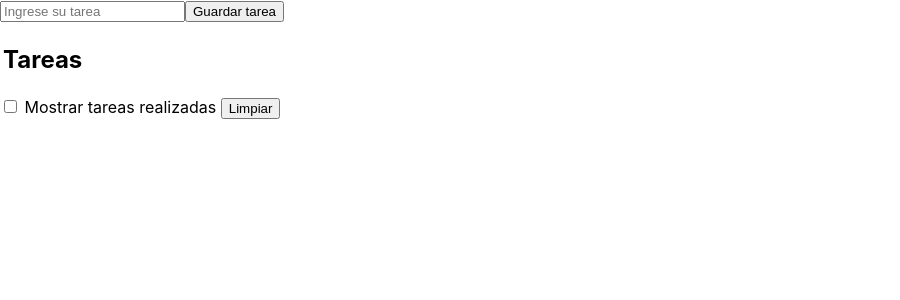
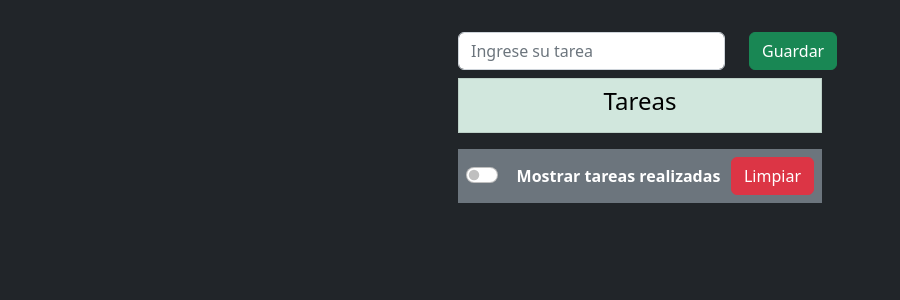
Before and after one commit to LeoSebastian23/React.js---Task-App-, a React (Create React App) app: page / in a window 1280 px wide. Shown: the top 300 px of the page, without its empty margins (0-900 px from the left). Built offline with nearby package versions, Linux system fonts and the light colour scheme.

Commit message:
Se agrega estilos a la app

```diff
--- a/package.json
+++ b/package.json
@@ -9,7 +9,7 @@
     "bootstrap": "^5.2.3",
     "react": "^18.2.0",
     "react-dom": "^18.2.0",
-    "react-scripts": "^2.1.3",
+    "react-scripts": "^5.0.1",
     "web-vitals": "^2.1.4"
   },
   "scripts": {
--- a/src/App.css
+++ /dev/null
@@ -1,38 +0,0 @@
-.App {
-  text-align: center;
-}
-
-.App-logo {
-  height: 40vmin;
-  pointer-events: none;
-}
-
-@media (prefers-reduced-motion: no-preference) {
-  .App-logo {
-    animation: App-logo-spin infinite 20s linear;
-  }
-}
-
-.App-header {
-  background-color: #282c34;
-  min-height: 100vh;
-  display: flex;
-  flex-direction: column;
-  align-items: center;
-  justify-content: center;
-  font-size: calc(10px + 2vmin);
-  color: white;
-}
-
-.App-link {
-  color: #61dafb;
-}
-
-@keyframes App-logo-spin {
-  from {
-    transform: rotate(0deg);
-  }
-  to {
-    transform: rotate(360deg);
-  }
-}
--- a/src/App.js
+++ b/src/App.js
@@ -1,9 +1,8 @@
-
 import { TaskCreator } from "./componentes/taskCreator";
 import React, { useState, useEffect } from "react";
 import { Visibility } from "./componentes/visibility";
 import Table from "./componentes/table";
-
+import { Container } from "./componentes/container";
 
 function App() {
   const [tasksList, setTasksList] = useState([]);
@@ -17,8 +16,6 @@ function App() {
     } // Y se agrega la nueva tarea
   }
 
-  //------------------------------------------------------------------------------------------//
-
   useEffect(() => {
     const data = localStorage.getItem("task"); // BUSCAMOS EN EL LOCAL STORE
     if (data) {
@@ -27,25 +24,17 @@ function App() {
     }
   }, []);
 
-  //------------------------------------------------------------------------------------------//
-
   useEffect(() => {
     localStorage.setItem("task", JSON.stringify(tasksList)); // ACTUALIZAMOS ESTADO Y CONVERTIMOS LA LISTA A JSON
   }, [tasksList]);
 
-  //------------------------------------------------------------------------------------------//
-
   const checkTask = (task) => {
     setTasksList(
-      tasksList.map((t) => (t.name === task.name ? { ...t, done: !t.done } : t)) // Si t es igual a task.name(parametro recibido) t sigue igual + cambio de done. Se devuelve nuevo arreglo.
+      tasksList.map((t) => (t.name === task.name ? { ...t, done: !t.done } : t)) // SI T ES IGUAL AL PARAMETRO RECIBIDO ---> DEVUELVE NUEVO ARREGLO, T + NUEVO VALOR DE DONE
     );
   };
 
-  //------------------------------------------------------------------------------------------//
-
   const [completedTask, setCompletedTask] = useState(false);
-
-  //------------------------------------------------------------------------------------------//
 
   const CleanerTask = () => {
     setTasksList(tasksList.filter((task) => !task.done)); // ACTUALIZA EL ESTADO LIMPIANDO LAS TAREAS REALIZADAS.
@@ -54,13 +43,14 @@ function App() {
 
   //------------------------------------------------------------------------------------------//
   return (
-    <div className="App">
+    <div className="bg-dark vh-100 text-white">
+      <Container>
         <TaskCreator createTask={createTask} />
         <Table tasks={tasksList} checkTask={checkTask} />
         <Visibility
           setCompletedTask={setCompletedTask}
           CleanerTask={CleanerTask}
-        isVisibili = {completedTask}
+          isVisibili={completedTask}
         />
 
         {completedTask === true && (
@@ -70,7 +60,9 @@ function App() {
             completedTask={completedTask}
           />
         )}
+      </Container>
       </div>
+
   );
 }
 export default App;
--- /dev/null
+++ b/src/componentes/container.js
@@ -0,0 +1,11 @@
+import React, { Children } from 'react'
+
+export const Container = ({children}) => {
+  return (
+    <div className="container p-4">
+        <div className='col-md-4 offset-md-4'>
+            {children}
+        </div>
+    </div>
+  )
+}
--- a/src/componentes/row.js
+++ b/src/componentes/row.js
@@ -3,7 +3,7 @@ import React from "react";
 const Row = ({ task, checkTask }) => {
   return (
     <tr>
-      <td>
+      <td className="d-flex justify-content-between">
         {task.name}
         <input
           type={"checkbox"}
--- a/src/componentes/table.js
+++ b/src/componentes/table.js
@@ -9,11 +9,11 @@ const Table = ({ tasks, checkTask, completedTask = false }) => {
   };
 
   return (
-    <table>
+    <table className="table table-dark table-striped table-bordered border-secondary table-hover ">
       <thead>
-        <tr>
+        <tr className="table-success">
           <td>
-            <h2>Tareas</h2>
+            <h4 className="d-flex justify-content-center ">Tareas</h4>
           </td>
         </tr>
       </thead>
--- a/src/componentes/taskCreator.js
+++ b/src/componentes/taskCreator.js
@@ -12,15 +12,20 @@ export const TaskCreator = ({ createTask }) => {
 
 
   return (
-    <form onSubmit={handleSubmit}>
+    <form onSubmit={handleSubmit} className="my-2 row">
+      <div className="col-9">
       <input
         type="text"
         placeholder="Ingrese su tarea"
         value={newTask}
         onChange={(e) => setnewTask(e.target.value)}
+        className='form-control'
       />
+      </div>
+      <div className="col-3">
+      <button className="btn btn-success">Guardar</button>
+      </div>
 
-      <button>Guardar tarea</button>
     </form>
   );
 };
--- a/src/componentes/visibility.js
+++ b/src/componentes/visibility.js
@@ -7,15 +7,19 @@ export const Visibility = ({setCompletedTask, CleanerTask,isVisibili}) => {
     }
 
   return (
-    <div>
+    <div className='d-flex justify-content-between align-items-center bg-secondary text-white text-center p-2 border-secondary'>
+        <div className='form-check form-switch'>
+
         <input
+        className='form-check-input'
           checked={isVisibili}
           type="checkbox"
           onChange={(e) => setCompletedTask(e.target.checked)}
         />{" "}
-        <label>Mostrar tareas realizadas </label>
+        </div>
+        <label class="fw-bolder">Mostrar tareas realizadas</label>
 
-        <button onClick={cleaner}>Limpiar</button>
+        <button onClick={cleaner} className="btn btn-danger btn">Limpiar</button>
     </div>
   )
 }
```
Also changed, not shown: src/index.js (+3 -5 lines), src/estilos/index.css (renamed from src/index.css), 1 other file (tests, documents, lock files or other folders). Lines whose indentation alone changed are shown as unchanged.
